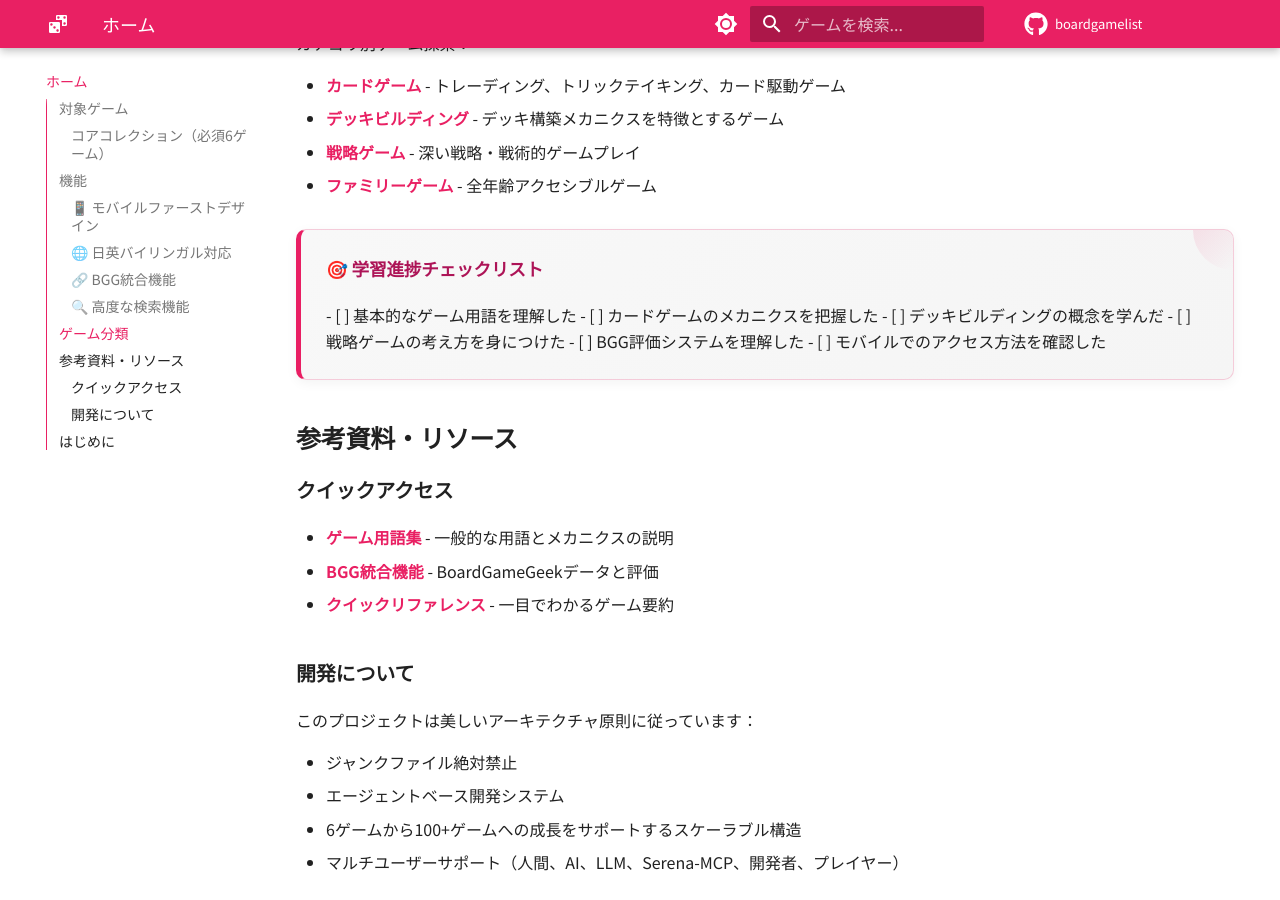
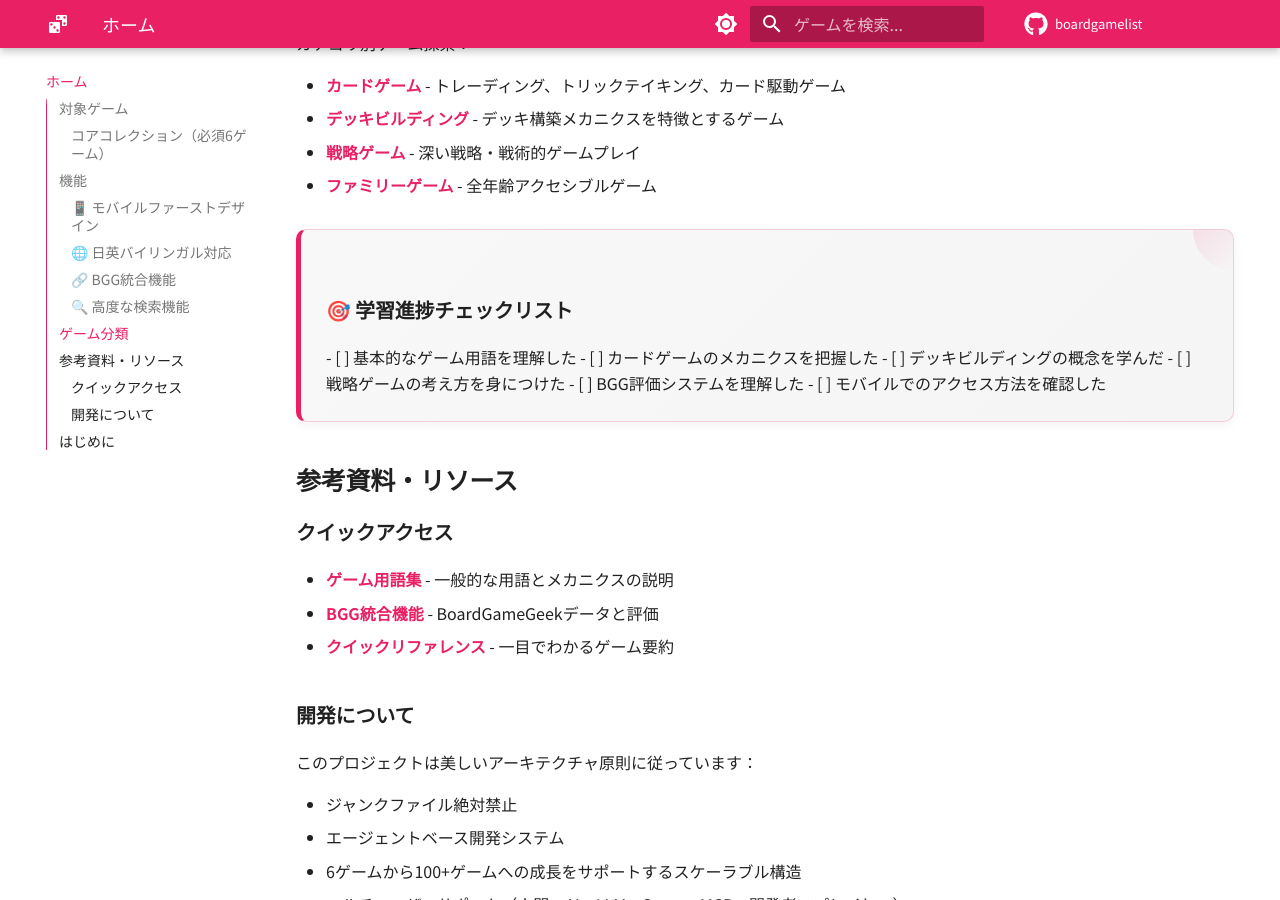
Before and after one commit to KAFKA2306/boardgamelist, an MkDocs documentation site: the page built from docs/index.md, in a window 1280 px wide and 900 px high, scrolled down 1689 px. Built offline with MkDocs 1.6.1 and Material for MkDocs 9.7.7, drawn with Linux system fonts in a browser that asks for light colours; comment, search, counter and statistics services are not loaded; the version menu is left out.

Commit message:
fix: restore heading hierarchy

```diff
--- a/docs/index.md
+++ b/docs/index.md
@@ -44,7 +44,7 @@
 - **[ファミリーゲーム](categories/family.md)** - 全年齢アクセシブルゲーム
 
 <div class="progress-checklist">
-<h4>🎯 学習進捗チェックリスト</h4>
+<h3>🎯 学習進捗チェックリスト</h3>
 
 - [ ] 基本的なゲーム用語を理解した
 - [ ] カードゲームのメカニクスを把握した
```
